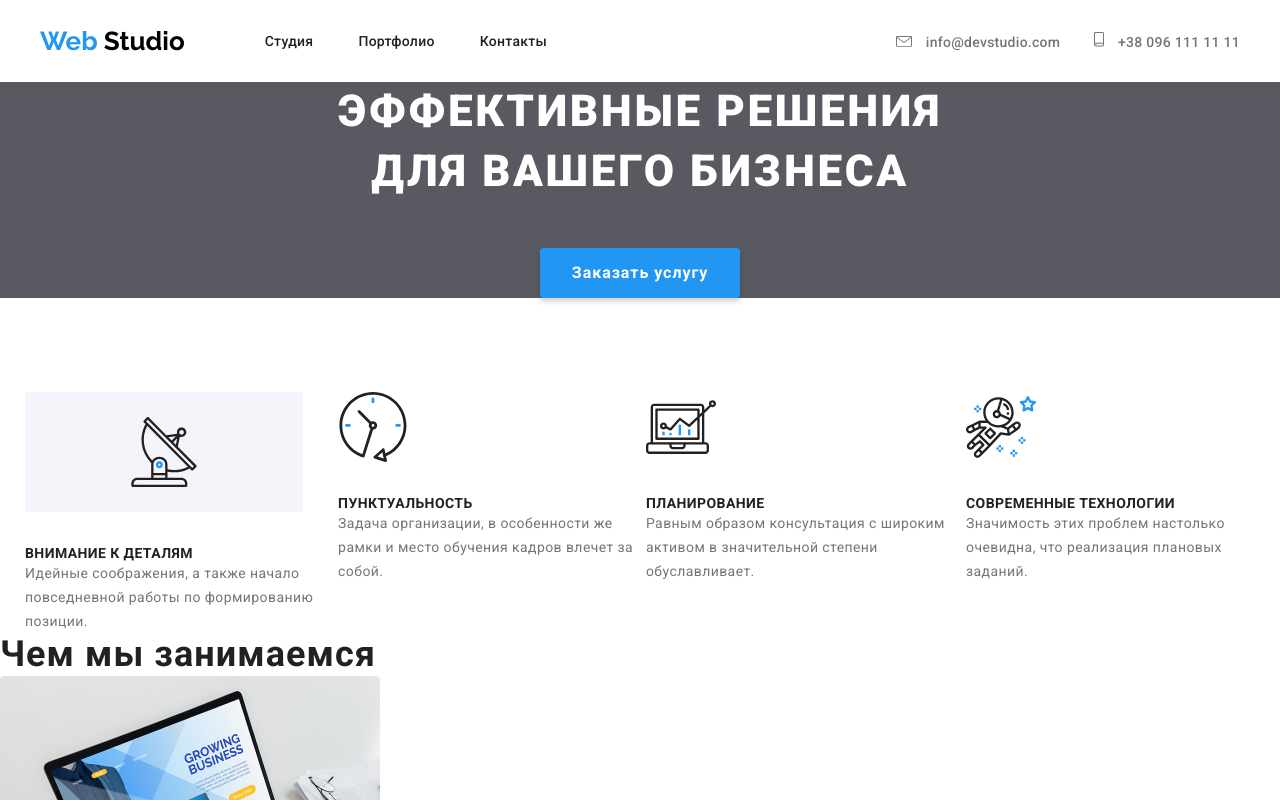
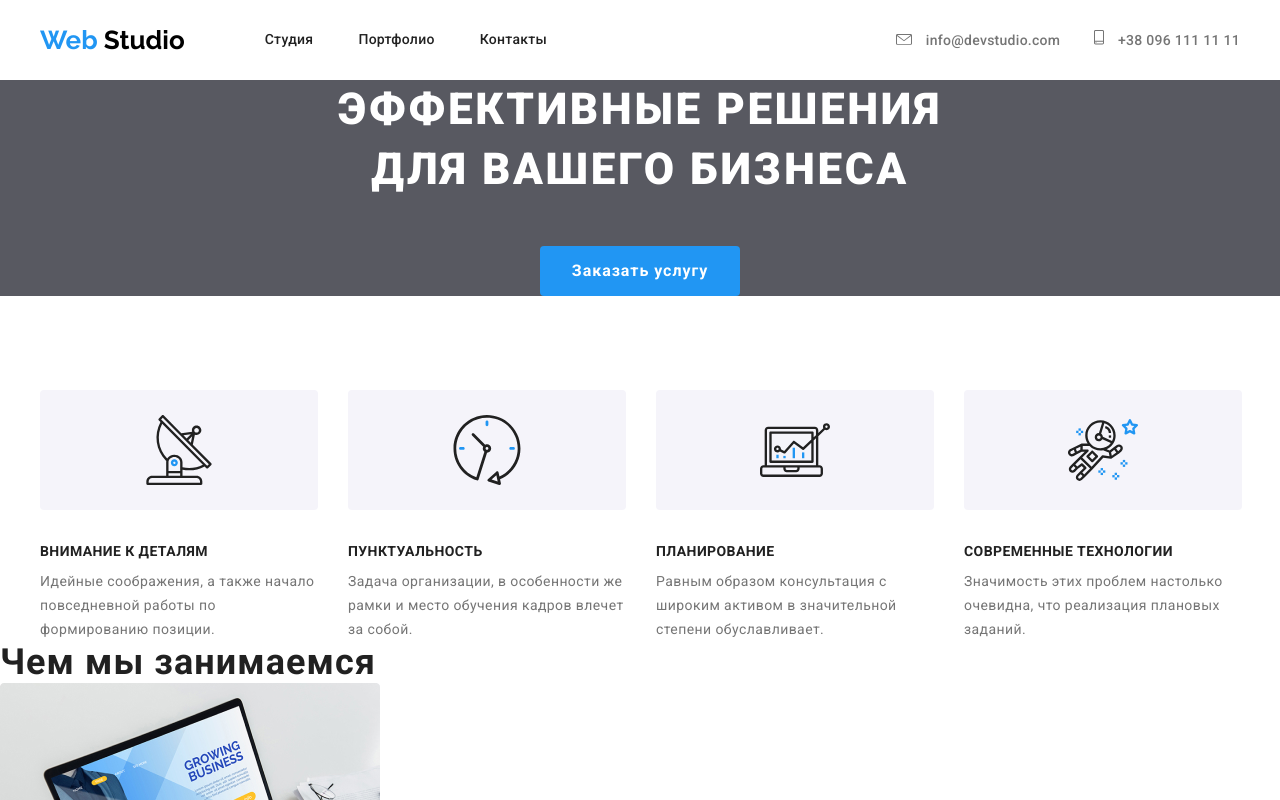
Before and after one commit to o-naichenko/goit-markup-hw-03, a plain HTML site: page index.html in a window 1280 px wide. Shown: the top 800 px of the page. Drawn offline with nearby package versions, Linux system fonts and the light colour scheme.

Commit message:
adds advantages positions

```diff
--- a/css/styles.css
+++ b/css/styles.css
@@ -11,6 +11,7 @@
   box-sizing: border-box;
 }
 body {
+  /* width: 1600px; */
   margin: 0;
   font-family: roboto, sans-serif;
 }
@@ -35,6 +36,8 @@ a {
   margin: 0 auto;
 }
 .logo {
+  display: block;
+
   color: var(--blue-color);
   font-family: raleway;
   font-weight: 700;
@@ -50,7 +53,7 @@ a {
   align-items: center;
 }
 .nav-list {
-  padding: 32px 0;
+  /* padding: 32px 0; */
   margin-left: 80px;
   display: flex;
   list-style-type: none;
@@ -59,6 +62,7 @@ a {
   margin-left: 45px;
 }
 .nav-list .link {
+  display: block;
   padding: 32px 0;
 
   color: var(--dark-gray-color);
@@ -72,6 +76,7 @@ a {
   color: var(--blue-color);
 }
 .address {
+  display: block;
   margin-left: auto;
 }
 .address > .link + .link {
@@ -122,7 +127,7 @@ a {
   border: 0;
   border-radius: 4px;
   background: #2196f3;
-  box-shadow: 0px 4px 4px rgba(0, 0, 0, 0.15);
+  /* box-shadow: 0px 4px 4px rgba(0, 0, 0, 0.15); */
   text-align: center;
 }
 /* advanatages */
@@ -136,27 +141,42 @@ a {
   display: flex;
   width: 1230px;
   margin: 0 auto;
+  padding: 0 15px;
 
   list-style-type: none;
 }
+.advantages-list > .item {
+  display: block;
+  width: 278px;
+}
+.advantages-list > .item + .item {
+  margin-left: 30px;
+}
 .advantage-logo {
+  /* display: block; */
   padding: 25px 104px;
   background-color: var(--light-gray-color);
   border: 0;
   border-radius: 4px;
   /* outline: 2px solid tomato; */
 }
+.advantage-logo:hover {
+  background-color: var(--blue-color);
+}
 .advantages h3 {
+  margin-top: 30px;
+
   color: var(--dark-gray-color);
   font-weight: 700;
   font-size: 14px;
   line-height: 1.14;
   letter-spacing: 0.03em;
   text-transform: uppercase;
-  margin-top: 30px;
   /* outline: 2px solid tomato; */
 }
 .advantages p {
+  margin-top: 10px;
+
   color: var(--gray-color);
   font-weight: 400;
   font-size: 14px;
--- a/index.html
+++ b/index.html
@@ -33,7 +33,7 @@
   </header>
   <!-- main -->
   <main class="index-main">
-    <section class="hero-section">
+    <section class="hero-section section">
       <!-- background image -->
       <h1 class="hero">
         эффективные решения<br />
@@ -45,7 +45,7 @@
     <section class="advantages">
       <h2 class="hidden">Преимущества</h2>
       <ul class="advantages-list">
-        <li>
+        <li class="item">
           <img class="advantage-logo" src="./img/antenna-logo.svg" alt="спутниковая антенна" />
           <h3>Внимание к деталям</h3>
           <p>
@@ -53,24 +53,24 @@
             формированию позиции.
           </p>
         </li>
-        <li>
-          <img src="./img/clock-logo.svg" alt="аналоговые часы" />
+        <li class="item">
+          <img class="advantage-logo" src="./img/clock-logo.svg" alt="аналоговые часы" />
           <h3>Пунктуальность</h3>
           <p>
             Задача организации, в особенности же рамки и место обучения кадров
             влечет за собой.
           </p>
         </li>
-        <li>
-          <img src="./img/diagram-logo.svg" alt="диаграмма на экране" />
+        <li class="item">
+          <img class="advantage-logo" src="./img/diagram-logo.svg" alt="диаграмма на экране" />
           <h3>Планирование</h3>
           <p>
             Равным образом консультация с широким активом в значительной
             степени обуславливает.
           </p>
         </li>
-        <li>
-          <img src="./img/astronaut-logo.svg" alt="астронавт летит к звезде" />
+        <li class="item">
+          <img class="advantage-logo" src="./img/astronaut-logo.svg" alt="астронавт летит к звезде" />
           <h3>Современные технологии</h3>
           <p>
             Значимость этих проблем настолько очевидна, что реализация
```
